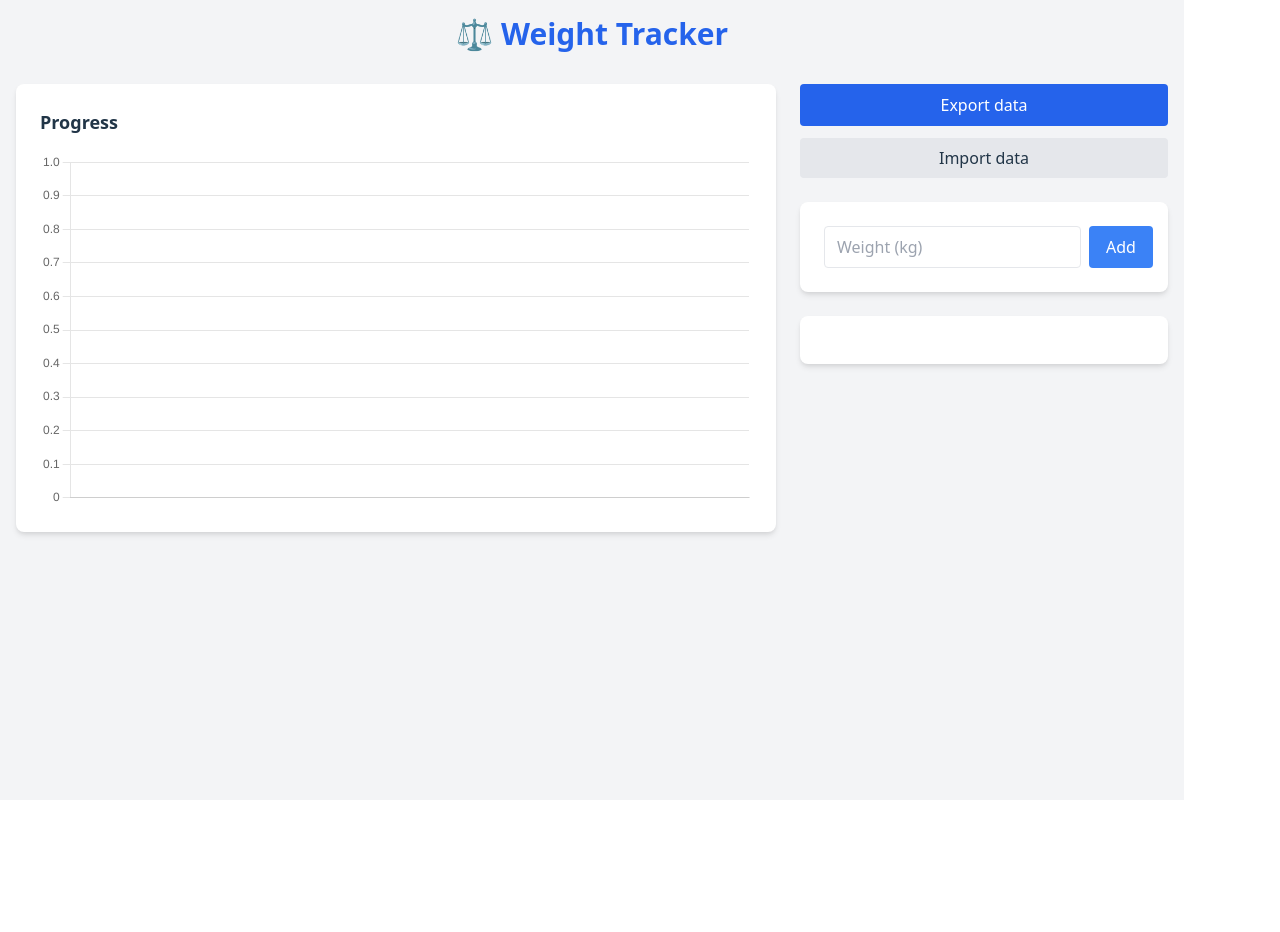
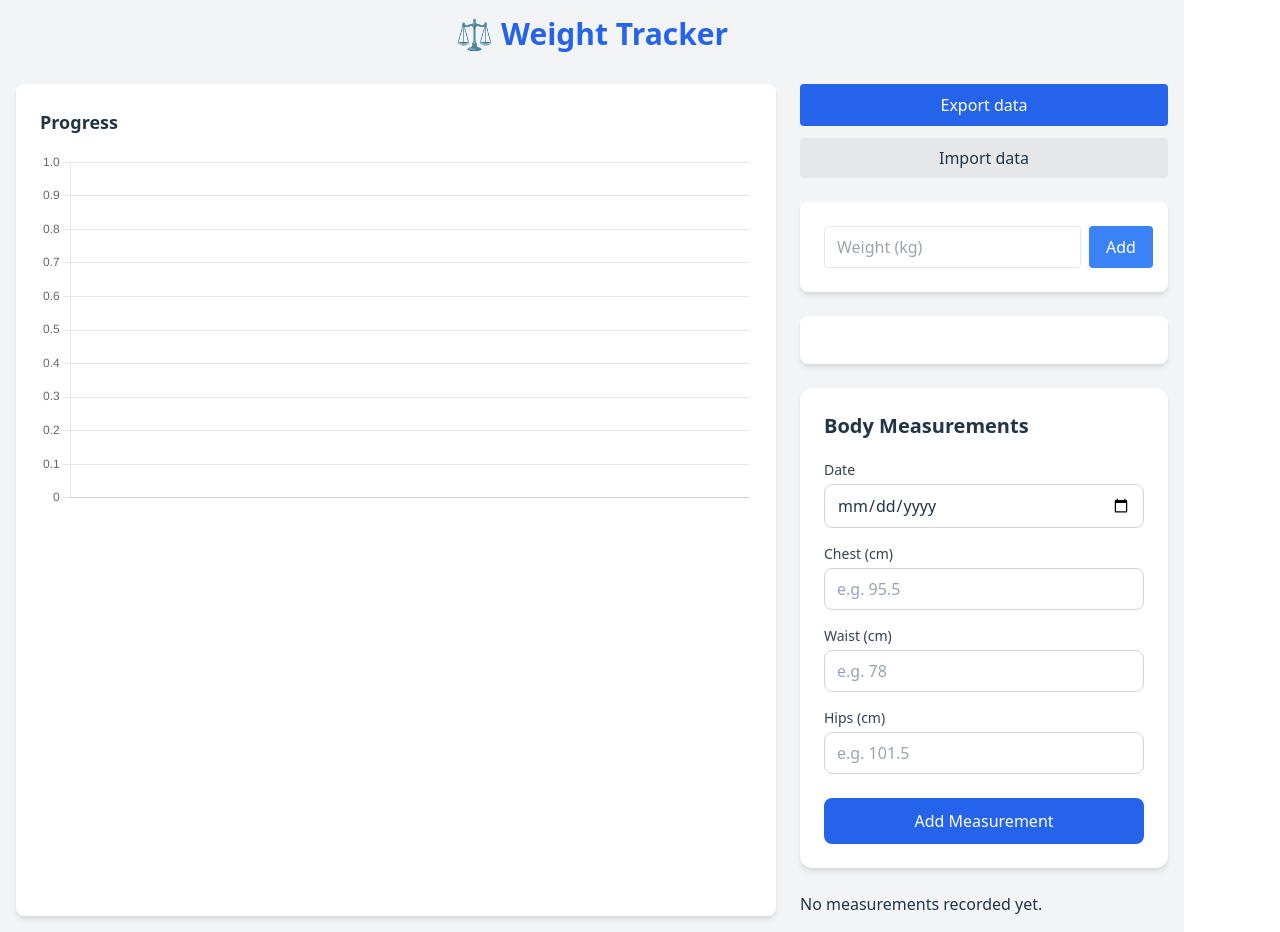
Before and after one commit to alex-sav92/weight-tracker, a React (Vite) app: page / in a window 1280 px wide. Before the commit the page ends 800 px from the top, so only its background shows below. Built offline with nearby package versions, Linux system fonts and the light colour scheme.

Commit message:
Add body measurements part - no  chart yet

```diff
--- a/src/App.tsx
+++ b/src/App.tsx
@@ -4,9 +4,16 @@ import { loadWeights, saveWeights } from "./utils/storage";
 import AddWeight from "./components/AddWeight";
 import WeightList from "./components/WeightList";
 import WeightChart from "./components/WeightChart";
-
+import type { MeasurementEntry } from "./types/MeasurementEntry";
+import MeasurementForm from "./components/MeasurementForm";
+import MeasurementList from "./components/MeasurementList";
+import {
+  loadMeasurements,
+  saveMeasurements,
+} from "./utils/measurementStorage";
 function App() {
   const [entries, setEntries] = useState<WeightEntry[]>([]);
+  const [measurements, setMeasurements] = useState<MeasurementEntry[]>(loadMeasurements);
 
   useEffect(() => {
     setEntries(loadWeights());
@@ -16,13 +23,26 @@ function App() {
     saveWeights(entries);
   }, [entries]);
 
+  useEffect(() => {
+    saveMeasurements(measurements);
+}, [measurements]);
+
   function addEntry(entry: WeightEntry) {
     setEntries([...entries, entry]);
   }
-
   function deleteEntry(id: string) {
     setEntries(entries.filter(e => e.id !== id));
   }
+
+  const handleAddMeasurement = (entry: MeasurementEntry) => {
+    setMeasurements((current) => [entry, ...current]);
+  };
+
+  const handleDeleteMeasurement = (id: string) => {
+    setMeasurements((current) =>
+      current.filter((entry) => entry.id !== id)
+    );
+  };
 
   const exportData = () => {
     const now = new Date();
@@ -34,6 +54,7 @@ function App() {
     a.href = url
     a.download = `weight-data-${now.getFullYear()}-${now.getMonth()+1}-${now.getDate()}.json`
     a.click()
+
 
     URL.revokeObjectURL(url)
   }
@@ -106,11 +127,16 @@ function App() {
           <div className="bg-white shadow-md rounded-lg p-4 md:p-6">
             <WeightList entries={entries} onDelete={deleteEntry} />
           </div>
+
+          <MeasurementForm onAdd={handleAddMeasurement} />
+          <MeasurementList
+            measurements={measurements}
+            onDelete={handleDeleteMeasurement}
+          />
         </div>
       </div>
   </div>
 </div>
   );
-}
-
+};
 export default App;
--- /dev/null
+++ b/src/components/MeasurementChange.tsx
@@ -0,0 +1,44 @@
+import type { MeasurementChange as ChangeType } from "../utils/measurement";
+
+type MeasurementChangeProps = {
+  change: ChangeType;
+};
+
+export default function MeasurementChange({
+  change,
+}: MeasurementChangeProps) {
+  if (change === "up") {
+  return (
+    <span
+      className="text-red-600 font-semibold"
+      aria-label="increased"
+    >
+      ↑
+    </span>
+  );
+}
+
+if (change === "down") {
+  return (
+    <span
+      className="text-green-600 font-semibold"
+      aria-label="decreased"
+    >
+      ↓
+    </span>
+  );
+}
+
+if (change === "same") {
+  return (
+    <span
+      className="text-gray-500 font-semibold"
+      aria-label="unchanged"
+    >
+      →
+    </span>
+  );
+}
+
+  return null;
+}
--- /dev/null
+++ b/src/components/MeasurementForm.tsx
@@ -0,0 +1,125 @@
+import { useState } from "react";
+import type { MeasurementEntry } from "../types/MeasurementEntry";
+
+type MeasurementFormProps = {
+  onAdd: (entry: MeasurementEntry) => void;
+};
+
+export default function MeasurementForm({ onAdd }: MeasurementFormProps) {
+  const [date, setDate] = useState("");
+  const [chest, setChest] = useState("");
+  const [waist, setWaist] = useState("");
+  const [hips, setHips] = useState("");
+  const [neck, setNeck] = useState("");
+  const [biceps, setBiceps] = useState("");
+
+  const handleSubmit = (e: React.FormEvent) => {
+    e.preventDefault();
+
+    if (!chest && !waist && !hips && !neck && !biceps) {
+      alert("Please enter at least one measurement.");
+      return;
+    }
+
+    const entry: MeasurementEntry = {
+      id: crypto.randomUUID(),
+      date,
+      ...(chest && { chest: Number(chest) }),
+      ...(waist && { waist: Number(waist) }),
+      ...(hips && { hips: Number(hips) }),
+      ...(neck && { neck: Number(neck) }),
+      ...(biceps && { biceps: Number(biceps) }),
+    };
+
+    onAdd(entry);
+
+    setDate("");
+    setChest("");
+    setWaist("");
+    setHips("");
+    setNeck("");
+    setBiceps("");
+  };
+
+  return (
+  <form
+    onSubmit={handleSubmit}
+    className="bg-white rounded-xl shadow-md p-6"
+  >
+    <h2 className="text-xl font-semibold mb-5">
+      Body Measurements
+    </h2>
+
+    <div className="space-y-4">
+      <div>
+        <label className="block text-sm font-medium text-gray-700 mb-1">
+          Date
+        </label>
+
+        <input
+          type="date"
+          value={date}
+          onChange={(e) => setDate(e.target.value)}
+          required
+          className="w-full border border-gray-300 rounded-lg px-3 py-2 focus:outline-none focus:ring-2 focus:ring-blue-500"
+        />
+      </div>
+
+      <div>
+        <label className="block text-sm font-medium text-gray-700 mb-1">
+          Chest (cm)
+        </label>
+
+        <input
+          type="number"
+          step="0.1"
+          min="0"
+          value={chest}
+          onChange={(e) => setChest(e.target.value)}
+          placeholder="e.g. 95.5"
+          className="w-full border border-gray-300 rounded-lg px-3 py-2 focus:outline-none focus:ring-2 focus:ring-blue-500"
+        />
+      </div>
+
+      <div>
+        <label className="block text-sm font-medium text-gray-700 mb-1">
+          Waist (cm)
+        </label>
+
+        <input
+          type="number"
+          step="0.1"
+          min="0"
+          value={waist}
+          onChange={(e) => setWaist(e.target.value)}
+          placeholder="e.g. 78"
+          className="w-full border border-gray-300 rounded-lg px-3 py-2 focus:outline-none focus:ring-2 focus:ring-blue-500"
+        />
+      </div>
+
+      <div>
+        <label className="block text-sm font-medium text-gray-700 mb-1">
+          Hips (cm)
+        </label>
+
+        <input
+          type="number"
+          step="0.1"
+          min="0"
+          value={hips}
+          onChange={(e) => setHips(e.target.value)}
+          placeholder="e.g. 101.5"
+          className="w-full border border-gray-300 rounded-lg px-3 py-2 focus:outline-none focus:ring-2 focus:ring-blue-500"
+        />
+      </div>
+    </div>
+
+    <button
+      type="submit"
+      className="mt-6 w-full bg-blue-600 text-white font-medium py-2.5 rounded-lg hover:bg-blue-700 transition"
+    >
+      Add Measurement
+    </button>
+  </form>
+);
+}
--- /dev/null
+++ b/src/components/MeasurementList.tsx
@@ -0,0 +1,138 @@
+import type { MeasurementEntry } from "../types/MeasurementEntry";
+import { formatDate } from "../utils/date";
+import {
+  getMeasurementChange,
+  getPreviousMeasurementValue,
+} from "../utils/measurement";
+import MeasurementChange from "./MeasurementChange";
+
+type MeasurementListProps = {
+  measurements: MeasurementEntry[];
+  onDelete: (id: string) => void;
+};
+
+export default function MeasurementList({
+  measurements,
+  onDelete,
+}: MeasurementListProps) {
+  if (measurements.length === 0) {
+    return <p>No measurements recorded yet.</p>;
+  }
+
+  return (
+    <div>
+      <h2>Measurement History</h2>
+
+      {measurements.map((entry, index) => {
+        const previousChest = getPreviousMeasurementValue(
+          measurements,
+          index,
+          "chest"
+        );
+
+        const previousWaist = getPreviousMeasurementValue(
+          measurements,
+          index,
+          "waist"
+        );
+
+        const previousHips = getPreviousMeasurementValue(
+          measurements,
+          index,
+          "hips"
+        );
+
+        return (
+  <div className="bg-white rounded-xl shadow-md p-6">
+    <h2 className="text-xl font-semibold mb-5">
+      Measurement History
+    </h2>
+
+    <div className="space-y-4">
+      {measurements.map((entry, index) => {
+        const previousChest = getPreviousMeasurementValue(
+          measurements,
+          index,
+          "chest"
+        );
+
+        const previousWaist = getPreviousMeasurementValue(
+          measurements,
+          index,
+          "waist"
+        );
+
+        const previousHips = getPreviousMeasurementValue(
+          measurements,
+          index,
+          "hips"
+        );
+
+        return (
+          <div
+            key={entry.id}
+            className="border border-gray-200 rounded-lg p-4"
+          >
+            <div className="flex justify-between items-center mb-3">
+              <h3 className="font-medium text-gray-800">
+                {formatDate(entry.date)}
+              </h3>
+
+              <button
+                onClick={() => onDelete(entry.id)}
+                className="text-sm text-red-600 hover:text-red-800"
+              >
+                Delete
+              </button>
+            </div>
+
+            <div className="space-y-2 text-sm">
+              {entry.chest !== undefined && (
+                <p>
+                  <span className="font-medium">Chest:</span>{" "}
+                  {entry.chest} cm{" "}
+                  <MeasurementChange
+                    change={getMeasurementChange(
+                      entry.chest,
+                      previousChest
+                    )}
+                  />
+                </p>
+              )}
+
+              {entry.waist !== undefined && (
+                <p>
+                  <span className="font-medium">Waist:</span>{" "}
+                  {entry.waist} cm{" "}
+                  <MeasurementChange
+                    change={getMeasurementChange(
+                      entry.waist,
+                      previousWaist
+                    )}
+                  />
+                </p>
+              )}
+
+              {entry.hips !== undefined && (
+                <p>
+                  <span className="font-medium">Hips:</span>{" "}
+                  {entry.hips} cm{" "}
+                  <MeasurementChange
+                    change={getMeasurementChange(
+                      entry.hips,
+                      previousHips
+                    )}
+                  />
+                </p>
+              )}
+            </div>
+          </div>
+        );
+      })}
+    </div>
+  </div>
+);
+      })}
+    </div>
+  );
+}
--- /dev/null
+++ b/src/types/MeasurementEntry.ts
@@ -0,0 +1,9 @@
+export type MeasurementEntry = {
+  id: string;
+  date: string;
+  chest?: number;
+  waist?: number;
+  hips?: number;
+  neck?: number;
+  biceps?: number;
+};
--- /dev/null
+++ b/src/utils/measurement.ts
@@ -0,0 +1,38 @@
+import type { MeasurementEntry } from "../types/MeasurementEntry";
+
+export type MeasurementChange = "up" | "down" | "same" | "none";
+
+export function getMeasurementChange(
+  currentValue: number | undefined,
+  previousValue: number | undefined
+): MeasurementChange {
+  if (currentValue === undefined || previousValue === undefined) {
+    return "none";
+  }
+
+  if (currentValue > previousValue) {
+    return "up";
+  }
+
+  if (currentValue < previousValue) {
+    return "down";
+  }
+
+  return "same";
+}
+
+export function getPreviousMeasurementValue(
+  measurements: MeasurementEntry[],
+  currentIndex: number,
+  field: "chest" | "waist" | "hips"
+): number | undefined {
+  for (let index = currentIndex + 1; index < measurements.length; index++) {
+    const value = measurements[index][field];
+
+    if (value !== undefined) {
+      return value;
+    }
+  }
+
+  return undefined;
+}
--- /dev/null
+++ b/src/utils/measurementStorage.ts
@@ -0,0 +1,13 @@
+import type { MeasurementEntry } from "../types/MeasurementEntry";
+
+const KEY = "measurements";
+
+export function loadMeasurements(): MeasurementEntry[] {
+  const raw = localStorage.getItem(KEY);
+
+  return raw ? JSON.parse(raw) : [];
+}
+
+export function saveMeasurements(entries: MeasurementEntry[]) {
+  localStorage.setItem(KEY, JSON.stringify(entries));
+}
```
